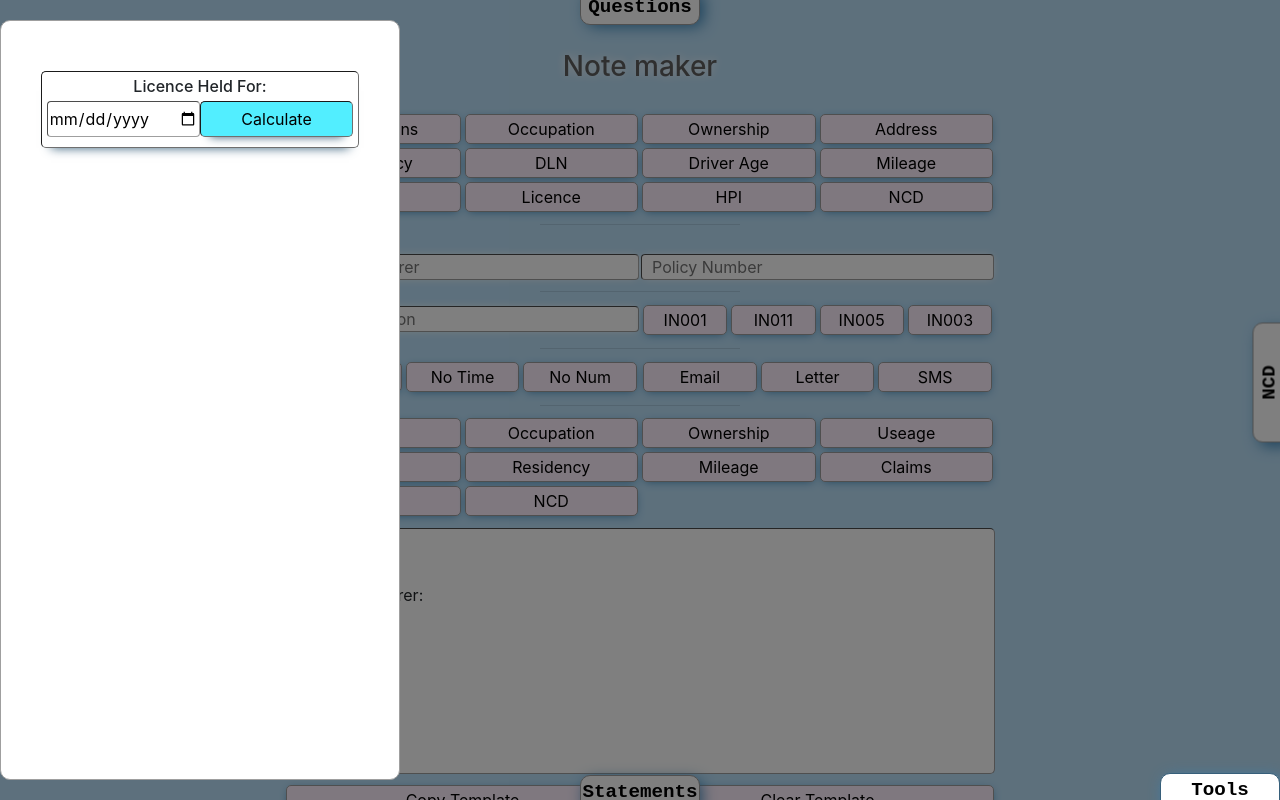
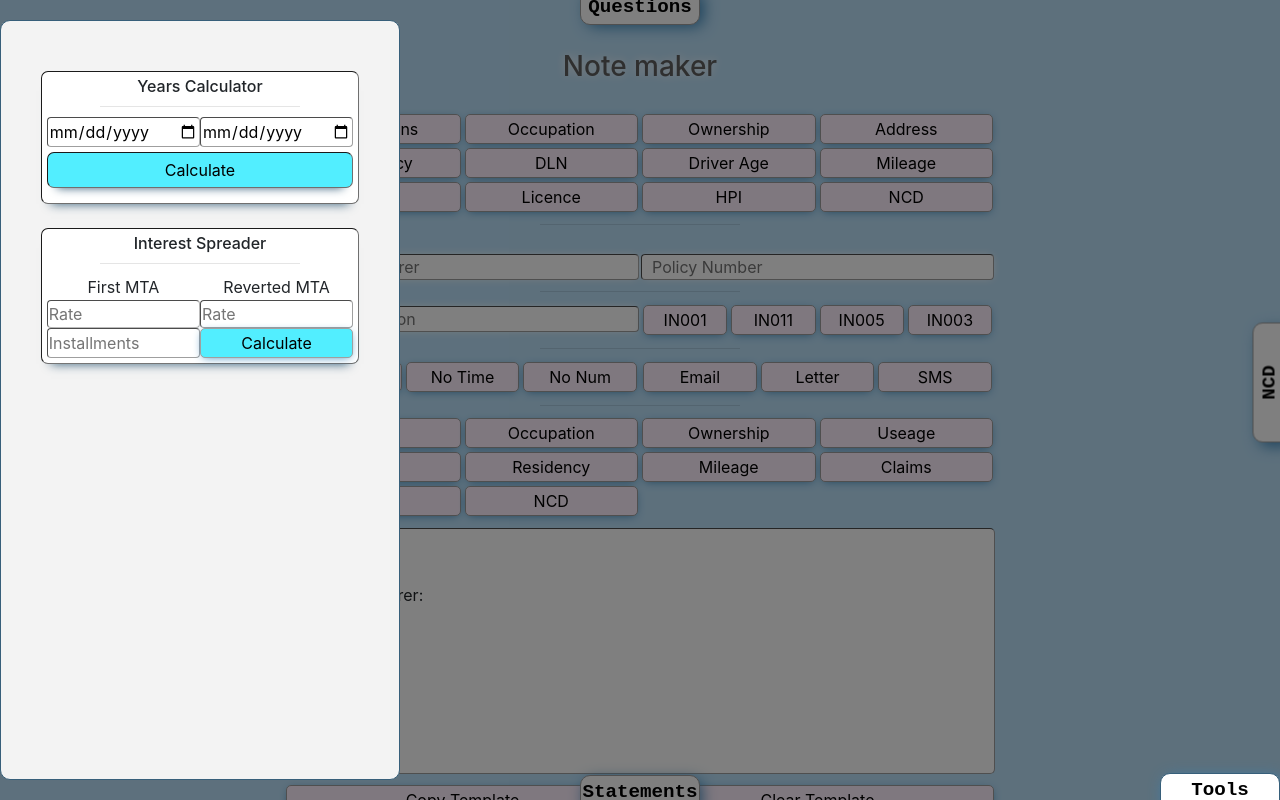
Before and after one commit to natedetsi/NBR-Note-Maker, a plain HTML site: page index.html in a window 1280 px wide. Both pictures are taken after a click on the button "Tools". Drawn offline with nearby package versions, Linux system fonts and the light colour scheme.

Commit message:
interest spreader function add

```diff
--- a/index.html
+++ b/index.html
@@ -508,7 +508,7 @@
       width:100%;
       height:100%;
       background-color: rgba(0,0,0,0.0);
-      transition-delay: 0.2s;
+      transition-delay: 0.25s;
       transition: all ease 0.5s;
       z-index:5;
 
@@ -520,20 +520,20 @@
       transform:translate(0,-50%);
       height:95%;
       width:400px;
-      background-color: #fff;
-      border:1px solid #9f9f9f;
+      background-color: #f3f3f3;
+      border:1.8px solid #375F7A;
       border-radius: 10px;
       padding: 50px 0 50px;
     }
+
     /* date calculator  */
     .date-calc{
       width: 80%;
-      max-width: 500px;
       height:auto;
       background-color: #ffffff;
-      border: 1px inset #6f6f6f;
+      border: 1.3px inset #6f6f6f;
       box-shadow: 0px 10px 10px -10px #375F7A;
-      border-radius: 5px;
+      border-radius: 7px;
       padding:5px;
       margin: 0 auto;
     }
@@ -541,6 +541,20 @@
       margin-bottom: 5px;
     }
     .date-calc button {
+      background-color: #52eeff;
+    }
+    /* interest calculator */
+    .interest-calc{
+      width:80%;
+      height:auto;
+      background-color: #ffffff;
+      border: 1.3px inset #6f6f6f;
+      box-shadow: 0px 10px 10px -10px #375F7A;
+      border-radius: 7px;
+      padding:5px;
+      margin: 0 auto;
+    }
+    .interest-calc button {
       background-color: #52eeff
     }
 
@@ -926,16 +940,45 @@
     <div class="overlay">
     <div class="tool-box">
       <div class="date-calc">
+        <h6>Years Calculator</h6>
+        <hr>
         <div class="row">
-        <h6 class="col-12 years-held">Licence Held For: <span></span></h6>
+        <input class="col-6 prev-date"type="date" require pattern="\d{2}-\d{2}-\d{4}">
+        <input type="date" class="col-6 new-date" require pattern="\d{2}-\d{2}-\d{4}">
         </div>
         <div class="row">
-        <input class="col-6 prev-date"type="date" require pattern="\d{2}-\d{2}-\d{4}">
-        <button class="col-6 date-calc" onclick="dateCalc()">Calculate</button>
+          <button class="col-12 date-calc" onclick="dateCalc()">Calculate</button>
         </div>
+        <div class="row">
+        <h6 class="col-12 years-held"><span></span></h6>
         </div>
-
-
+      </div>
+      <br>
+          <div class="interest-calc">
+            <h6>Interest Spreader</h6>
+            <hr>
+            <div class="row">
+              <span class="col-6">First MTA</span>
+              <span class="col-6">Reverted MTA</span>
+            </div>
+            <div class="row">
+            <input class="n1 col-6" type="number" placeholder="Rate">
+            <input class="n2 col-6" type="number" placeholder="Rate">
+            </div>
+            <div class="row">
+              <input class="i1 col-6" type="number" placeholder="Installments">
+              <button class="interest col-6" onClick="interDiff()">Calculate</button>
+            </div>
+            <div class="row">
+              <h6 class="total"></h6>
+            </div>
+            <div class="row">
+              <h6 class="amount"></h6>
+            </div>
+            <div class="row">
+              <h6 class="spread-diff"></h6>
+            </div>
+          </div>
       </div>
     </div>
   </div>
@@ -1285,9 +1328,11 @@ document.querySelector('.btn-tools').addEventListener('click', () => {
   tog =!tog
   if(tog === false){
   document.querySelector('.tool-box-holder').style.left = '0';
+  document.querySelector('.tool-box-holder').style.transitionDelay = '0s';
   document.querySelector('.overlay').style.backgroundColor = 'rgba(0,0,0,0.5)';
 } else if(tog === true){
     document.querySelector('.tool-box-holder').style.left = '-100%';
+    document.querySelector('.tool-box-holder').style.transitionDelay = '0.25s';
     document.querySelector('.overlay').style.backgroundColor = 'rgba(0,0,0,0.0)';
 }
 })
@@ -1365,7 +1410,7 @@ document.querySelector('.btn-tools').addEventListener('click', () => {
         function dateCalc(){
 
         let d1 = new Date(document.querySelector('.prev-date').valueAsNumber);
-        let d2 = new Date();
+        let d2 = new Date(document.querySelector('.new-date').valueAsNumber);
         console.log(d1, d2)
 
         let diff = (d2-d1) /1000/60/60/24;
@@ -1377,7 +1422,24 @@ document.querySelector('.btn-tools').addEventListener('click', () => {
         document.querySelector('.years-held span').innerText = `${years} years`;
     }
     }
+/////////interest calculator ///////////////////
+n1-n2/i1
+        function interDiff(){
+          const n1 = document.querySelector('.n1').value;
+          const n2 = document.querySelector('.n2').value;
+          const i1 = document.querySelector('.i1').value;
 
+          let diff = n1 - n2;
+          let amount = Math.round(diff / i1 * 100) / 100;
+
+          let check = amount * i1;
+
+          let modu = Math.round((diff - check) * 100) / 100;
+
+          document.querySelector('.total').innerText = `Total diff: £${diff}`
+          document.querySelector('.amount').innerText = `Installments:  £${amount}`;
+          document.querySelector('.spread-diff').innerText = `Remainder:  £${modu}`;
+      }
 
   </script>
 </body>
```
